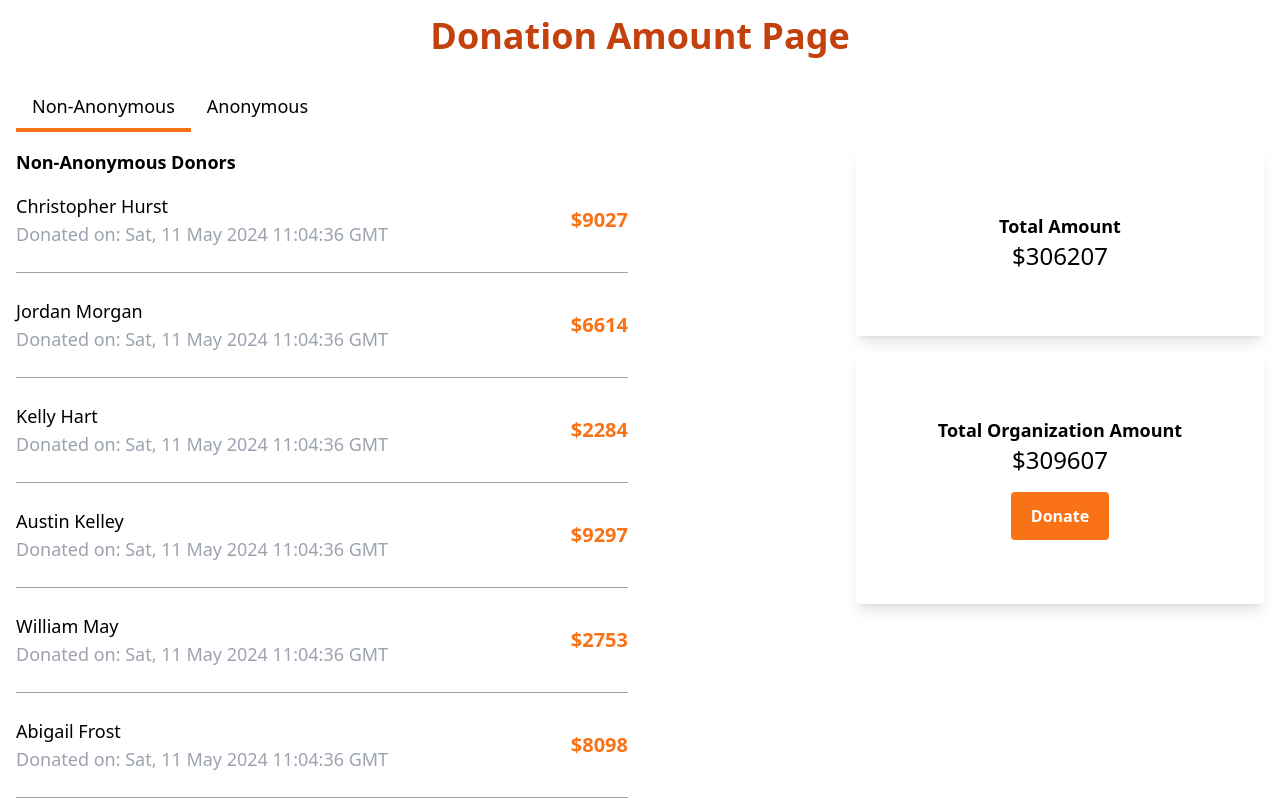
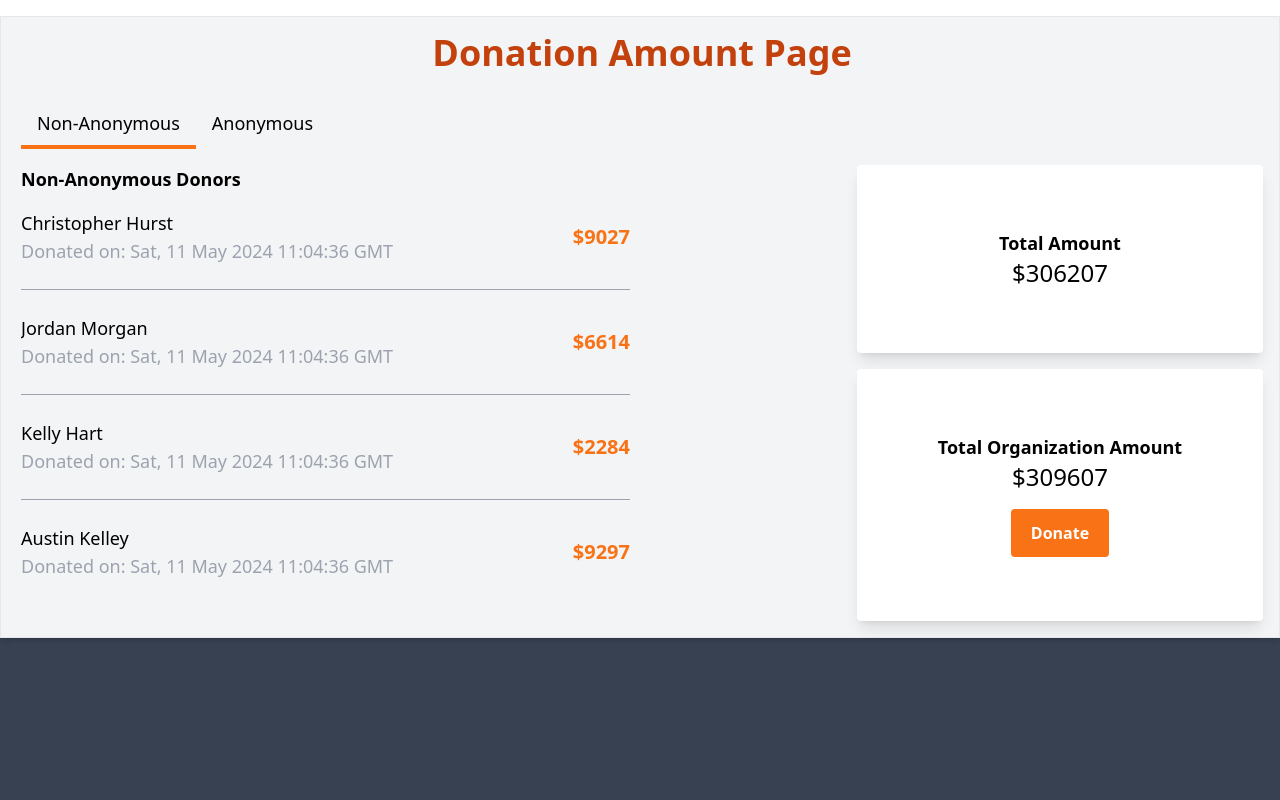
Before and after one commit to enochblake/Mazingira, a React (Create React App) app in the folder fundraiser/: page /amounts-page in a window 1280 px wide. Shown: the top 800 px of the page. Built offline with nearby package versions, Linux system fonts and the light colour scheme; data requests are answered from the project's data file.

Commit message:
Update: DonationAmount component: change background color, move Donate button, and update layout

```diff
--- a/fundraiser/src/components/AddProduct/DonationAmount.jsx
+++ b/fundraiser/src/components/AddProduct/DonationAmount.jsx
@@ -1,7 +1,6 @@
 import React, { useState, useEffect } from 'react';
 import axios from 'axios';
 import { Link } from 'react-router-dom';
-
 
 const DonationAmount = () => {
   const [donors, setDonors] = useState([]);
@@ -47,13 +46,14 @@ const DonationAmount = () => {
   );
 
   return (
-    <div className='container mx-auto p-4 '>
+    <div className='bg-gray-700 h-screen'>
+      <div className='container mx-auto border shadow-md mt-4 bg-gray-100 p-4 pl-5'>
         <h1 className='text-4xl font-bold text-center mb-4 text-orange-700'>
           Donation Amount Page
         </h1>
         <div className='flex mb-4 mt-7'>
           <span
-          className={`px-4 py-2 cursor-pointer text-lg  ${
+            className={`px-4 py-2 cursor-pointer text-lg ${
               activeType === 'non-anonymous'
                 ? 'text-black border-b-4 border-orange-500'
                 : ''
@@ -73,13 +73,14 @@ const DonationAmount = () => {
             Anonymous
           </span>
         </div>
-      <div className='flex '>
+        <div className='flex'>
           <div className='w-full'>
             <h2 className='text-lg font-bold'>
               {activeType === 'non-anonymous'
                 ? 'Non-Anonymous Donors'
                 : 'Anonymous Donors'}
             </h2>
+            <div className='max-h-96  overflow-y-auto'>
               <ul className='w-3/4'>
                 {filteredDonors.map((donor, index) => (
                   <React.Fragment key={donor.id}>
@@ -108,8 +109,9 @@ const DonationAmount = () => {
                 ))}
               </ul>
             </div>
+          </div>
 
-        <div className='w-1/2 ml-6 '>
+          <div className='w-1/2 ml-6'>
             <div className='bg-white p-16 rounded shadow-lg mb-4'>
               <h2 className='text-lg font-bold mx-auto text-center'>
                 Total Amount
@@ -130,6 +132,7 @@ const DonationAmount = () => {
           </div>
         </div>
       </div>
+    </div>
   );
 };
 
```
Lines whose indentation alone changed are shown as unchanged.
